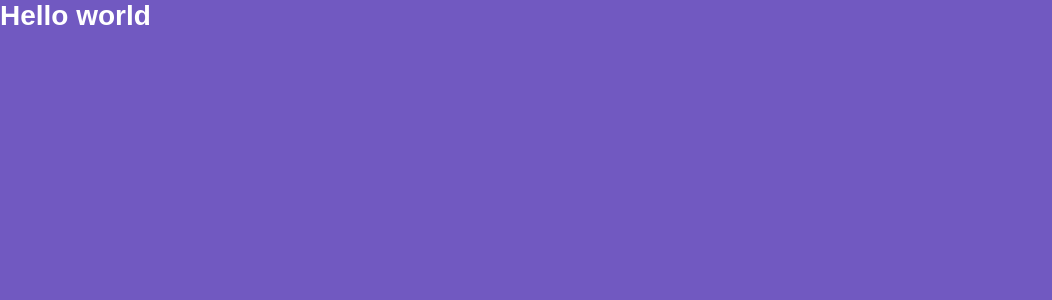
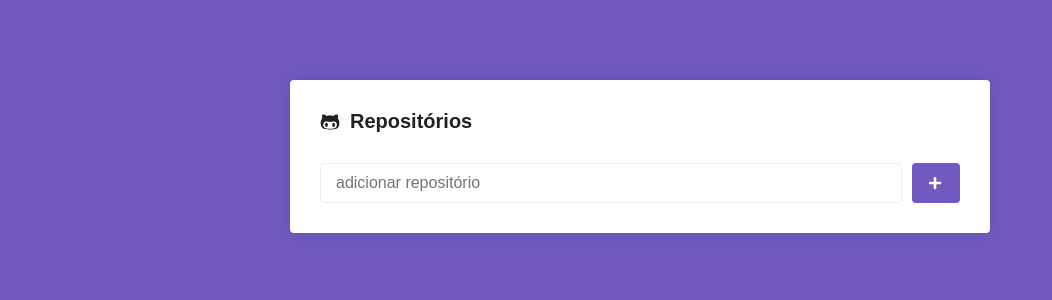
Before and after one commit to bvl0/goStack, a React (Create React App) app in the folder modulo5/: page / in a window 1280 px wide. Shown: the top 300 px of the page, without its empty margins (0-1052 px from the left). Built offline with nearby package versions, Linux system fonts and the light colour scheme.

Commit message:
aula 3 modulo 5.2

```diff
--- a/modulo5/package.json
+++ b/modulo5/package.json
@@ -6,8 +6,10 @@
     "@testing-library/jest-dom": "^4.2.4",
     "@testing-library/react": "^9.3.2",
     "@testing-library/user-event": "^7.1.2",
+    "axios": "^0.19.2",
     "react": "^16.13.1",
     "react-dom": "^16.13.1",
+    "react-icons": "^3.10.0",
     "react-router-dom": "^5.2.0",
     "react-scripts": "3.4.1",
     "styled-components": "^5.1.1"
--- /dev/null
+++ b/modulo5/src/Services/api.js
@@ -0,0 +1,7 @@
+import axios from 'axios';
+
+const api = axios.create({
+  baseURL: 'https://api.github.com',
+});
+
+export default api;
--- a/modulo5/src/Styles/Global.js
+++ b/modulo5/src/Styles/Global.js
@@ -1,4 +1,5 @@
 import { createGlobalStyle } from 'styled-components';
+
 
 export default createGlobalStyle`
   * {
--- a/modulo5/src/pages/main/index.js
+++ b/modulo5/src/pages/main/index.js
@@ -1,9 +1,63 @@
-import React from 'react';
+import React, {Component} from 'react';
+import { FaGithubAlt, FaPlus, FaSpinner } from 'react-icons/fa';
+import api from '../../Services/api';
 
-import { Title } from './styles';
 
-function Main(){
-  return <Title>Hello world</Title>;
+import { Container, Form, SubmitButton } from './styles';
+
+  class Main extends Component {
+    state ={
+      newRepo: '',
+      repositories: [],
+      loading: false,
+    };
+
+    handleInputChange = e => {
+      this.setState({ newRepo : e.target.value});
+    };
+
+    handleSubmit = async e => {
+      e.preventDefault();
+      this.setState({ loading: true });
+      const { newRepo, repositories } = this.state;
+
+      const response = await api.get(`/repos/${newRepo}`);
+
+      const data = {
+        name: response.data.full_name,
+      };
+
+      this.setState({
+        repositories : [...repositories,data],
+        newRepo: '',
+        loading: false,
+      })
+
+    };
+    render() {
+      const { newRepo, loading } = this.state;
+      return (
+        <Container>
+          <h1>
+          <FaGithubAlt/>
+            Repositórios
+          </h1>
+          <Form onSubmit={this.handleSubmit}>
+            <input
+              type = "text"
+              placeholder = "adicionar repositório"
+              value={newRepo}
+              onChange={this.handleInputChange}
+
+            />
+            <SubmitButton loading = {loading}>
+              { loading ? <FaSpinner color= "#fff" size= {14}/> : <FaPlus color= "#fff" size= {14} />}
+            </SubmitButton>
+          </Form>
+
+        </Container>
+      )
+    }
 }
 
 export default Main;
--- a/modulo5/src/pages/main/styles.js
+++ b/modulo5/src/pages/main/styles.js
@@ -1,5 +1,71 @@
-import Styled from 'styled-components';
+import Styled, { keyframes, css } from 'styled-components';
 
-export const Title = Styled.h1`
-  color: #fff;
+export const Container = Styled.div`
+  max-width: 700px;
+  background: #fff;
+  border-radius: 4px;
+  box-shadow: 0 0 20px rgba(0,0,0,0.1);
+  padding: 30px;
+  margin: 80px auto;
+
+  h1{
+    font-size: 20px;
+    display: flex;
+    flex-direction: row;
+    align-items: center;
+  }
+
+  svg{
+    margin-right: 10px;
+  }
 `
+export const Form = Styled.form`
+  margin-top: 30px;
+  display: flex;
+  flex-direction: row;
+
+  input{
+    flex: 1;
+    border: 1px solid #eee;
+    padding: 10px 15px;
+    border-radius: 4px;
+    font-size: 16px;
+  }
+`
+const rotate = keyframes`
+  from {
+    transform: rotate(0deg);
+  }
+
+  to {
+    transform: rotate(360deg);
+  }
+`
+
+
+export const SubmitButton = Styled.button.attrs((props) => ({
+  type: 'submit',
+  disabled: props.loading,
+}))`
+  background: #7159c1;
+  padding: 8px 8px 8px 16px;
+  margin-left: 10px;
+  border-radius: 4px;
+  border-width: 2px;
+  border: 0;
+  justify-content: center;
+  display: flex;
+  align-items: center;
+  &[disabled] {
+    cursor: not-allowed;
+    opacity: 0.6;
+  }
+
+  ${(props) =>
+    props.loading &&
+    css`
+      svg {
+        animation: ${rotate} 1.5s linear infinite;
+      }
+    `}
+`;
```
Also changed, not shown: 1 other file (tests, documents, lock files or other folders).
